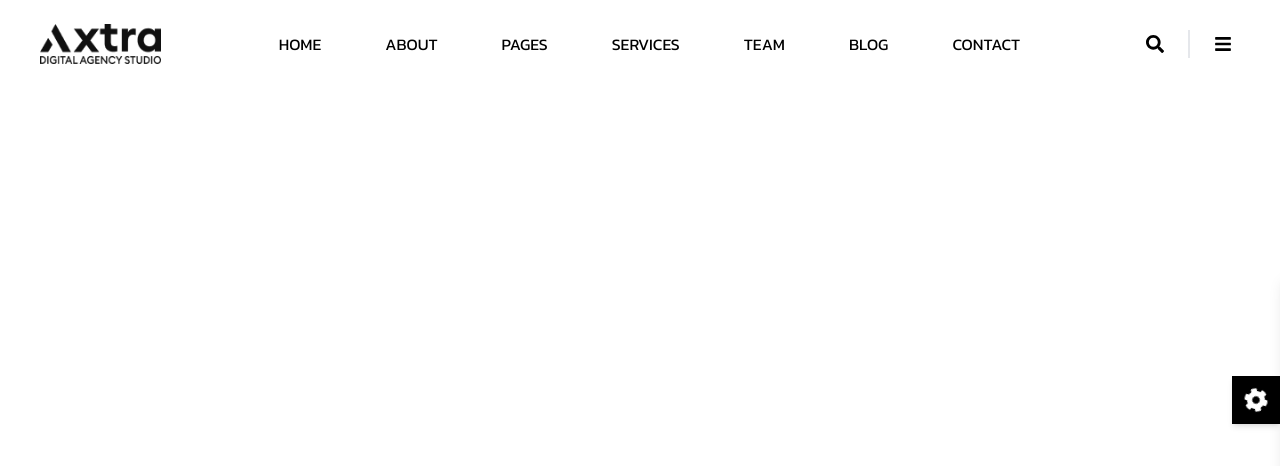
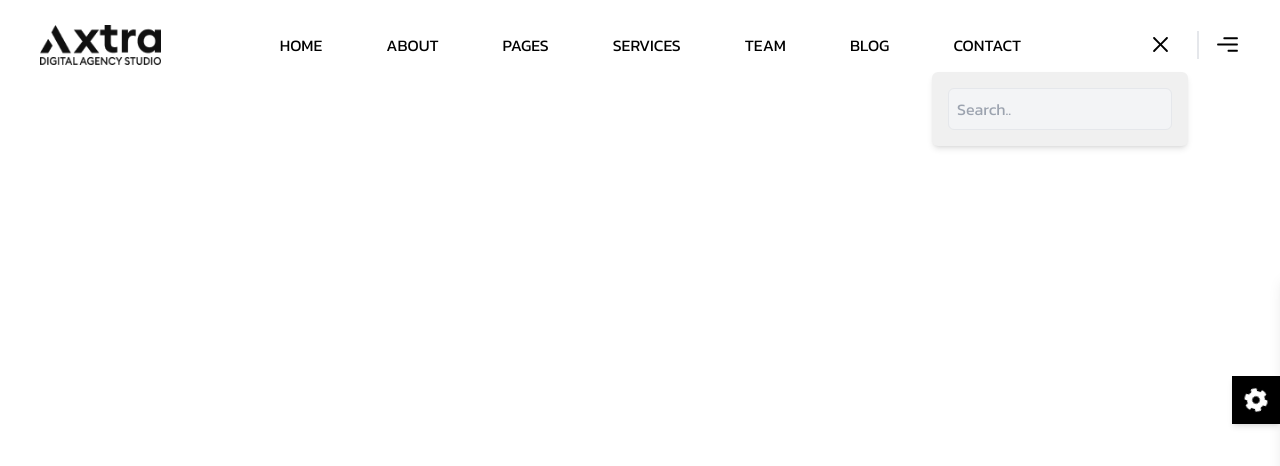
Before and after one commit to mdanamulhasan201/axtra-next-agency-scaleup-, a React (Vite) app: page / in a window 1280 px wide. Both pictures are taken after a click on the button 1155 px from the left and 44 px from the top of the page. Shown: the top 466 px of the page. Built offline with nearby package versions, Linux system fonts and the light colour scheme.

Commit message:
navbar smooth

```diff
--- a/src/components/darkmode/Sidebar.jsx
+++ b/src/components/darkmode/Sidebar.jsx
@@ -33,12 +33,6 @@ const Sidebar = () => {
         }
         setIsSidebarOpen((prev) => !prev);
     };
-
-    // // Handle Dark Mode Toggle
-    // const handleDarkModeToggle = () => {
-    //     dispatch(toggleDarkMode());
-    //     document.documentElement.classList.toggle("dark", !isDarkMode);
-    // };
 
     return (
         <div className="z-50">
--- a/src/components/shared/Navbar.jsx
+++ b/src/components/shared/Navbar.jsx
@@ -1,11 +1,40 @@
-import { FaSearch, FaBars } from "react-icons/fa";
 import { Link } from "react-router-dom";
+import { useSelector } from "react-redux";
+import { useState, useRef } from "react";
+import { gsap } from "gsap";
 import logoWhite from "../../assets/site-logo-white.webp";
 import logoBlack from "../../assets/logo-black.webp";
-import { useSelector } from "react-redux";
+import { CgMenuRight } from "react-icons/cg";
+import { IoSearch } from "react-icons/io5";
+import { RxCross2 } from "react-icons/rx";
 
 const Navbar = () => {
     const isDarkMode = useSelector((state) => state.darkMode.isDarkMode);
+    const [isSearchOpen, setIsSearchOpen] = useState(false);
+    const searchDropdownRef = useRef(null);
+
+    const toggleSearch = () => {
+        if (isSearchOpen) {
+            // Close the dropdown (top to bottom effect)
+            gsap.to(searchDropdownRef.current, {
+                y: 10,
+                opacity: 0,
+                scaleY: 0,
+                duration: 0.2,
+                ease: "power2.out",
+            });
+        } else {
+            // Open the dropdown (bottom to top effect)
+            gsap.to(searchDropdownRef.current, {
+                y: 0,
+                opacity: 1,
+                scaleY: 1,
+                duration: 0.1,
+                ease: "power2.out",
+            });
+        }
+        setIsSearchOpen(!isSearchOpen);
+    };
 
     return (
         <nav
@@ -70,15 +99,35 @@ const Navbar = () => {
             </div>
 
             {/* Right: Icons */}
-            <div className="flex items-center space-x-4">
-                <button className="p-2 rounded hover:bg-gray-200 hover:bg-opacity-20 transition duration-300">
-                    <FaSearch className="text-lg" />
-                </button>
-                <div className="h-7 w-0.5 bg-gray-200">
+            <div className="flex items-center space-x-4 relative">
+                <div className="relative">
+                    <button
+                        className="p-2 "
+                        onClick={toggleSearch}
+                    >
+                        {isSearchOpen ? (
 
+                            <RxCross2 className="text-[25px]" />
+                        ) : (
+
+                            <IoSearch className="text-[25px]" />
+                        )}
+                    </button>
+                    <div
+                        ref={searchDropdownRef}
+                        className={`absolute top-12 -left-52 w-64 bg-[#F0F0F0] p-4 rounded-md shadow-md origin-top transform opacity-0 transition-all duration-300`}
+                    >
+                        <input
+                            type="text"
+                            placeholder="Search.."
+                            className={`w-full bg-[#FFFFFF] text-black p-2 rounded-md outline-none border focus:ring-2 focus:ring-gray-400 ${isDarkMode ? "bg-[#2c2c2c] text-white" : "bg-gray-100 text-black"
+                                }`}
+                        />
+                    </div>
                 </div>
-                <button className="p-2 rounded hover:bg-gray-200 hover:bg-opacity-20 transition duration-300">
-                    <FaBars className="text-lg" />
+                <div className="h-7 w-0.5 bg-gray-200"></div>
+                <button >
+                    <CgMenuRight className="text-[25px]" />
                 </button>
             </div>
         </nav>
```
